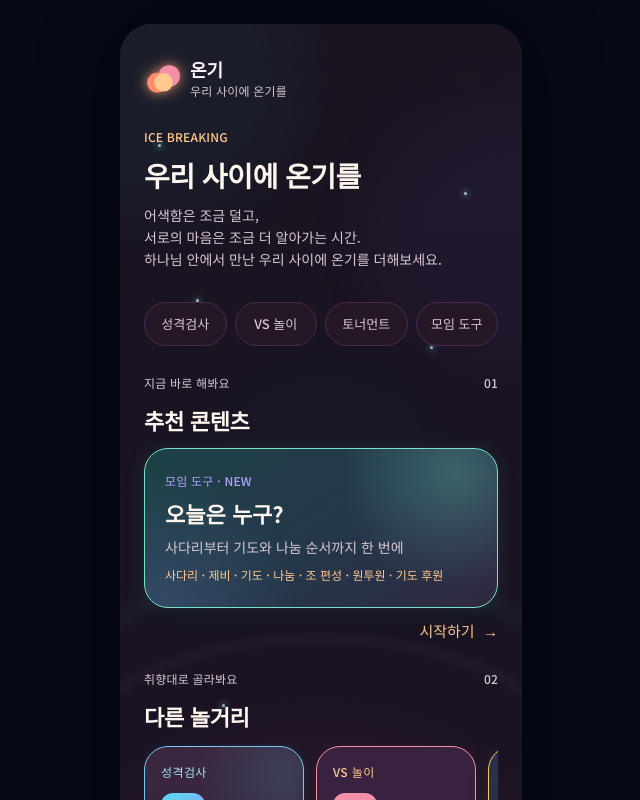
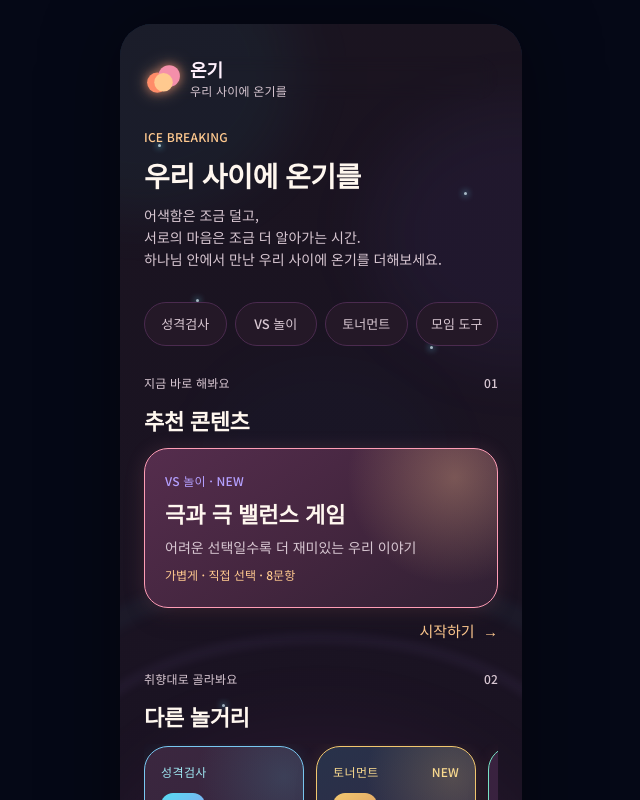
Before and after one commit to BeomhyunPark/heart-trace-test, a React (Vite) app: page / in a window 1280 px wide. Shown: the top 800 px of the page, without its empty margins (319-959 px from the left). Built offline with nearby package versions, Linux system fonts and the light colour scheme.

Commit message:
feat: rotate new content recommendations

```diff
--- a/src/app/activityCatalog.ts
+++ b/src/app/activityCatalog.ts
@@ -10,7 +10,6 @@ export type Activity = {
   meta: string;
   badge?: string;
   available: boolean;
-  featured?: boolean;
 };
 
 export const ACTIVITIES: readonly Activity[] = [
@@ -28,6 +27,7 @@ export const ACTIVITIES: readonly Activity[] = [
     title: '극과 극 밸런스 게임',
     description: '어려운 선택일수록 더 재미있는 우리 이야기',
     meta: '가볍게 · 직접 선택 · 8문항',
+    badge: 'NEW',
     available: true,
   },
   {
@@ -36,6 +36,7 @@ export const ACTIVITIES: readonly Activity[] = [
     title: '최애 월드컵',
     description: '하나만 남을 때까지 이어지는 취향 토너먼트',
     meta: '한 끼 · 디저트 · 야식 · 32강',
+    badge: 'NEW',
     available: true,
   },
   {
@@ -46,6 +47,5 @@ export const ACTIVITIES: readonly Activity[] = [
     meta: '사다리 · 제비 · 기도 · 나눔 · 조 편성 · 원투원 · 기도 후원',
     badge: 'NEW',
     available: true,
-    featured: true,
   },
 ] as const;
--- a/src/features/home/HomeScreen.tsx
+++ b/src/features/home/HomeScreen.tsx
@@ -1,4 +1,6 @@
-import { ACTIVITIES, type ActivityId } from '../../app/activityCatalog';
+import { useState } from 'react';
+
+import { ACTIVITIES, type Activity, type ActivityId } from '../../app/activityCatalog';
 import { BrandMark } from '../../components/BrandMark';
 import { ScreenLayout } from '../../components/ScreenLayout';
 import { InstallAppPrompt } from './components/InstallAppPrompt';
@@ -15,9 +17,34 @@ const ACTIVITY_MARKS: Record<ActivityId, string> = {
   'group-picker': '?',
 };
 
+let previousFeaturedActivityId: ActivityId | null = null;
+
+export function pickFeaturedActivity(
+  activities: readonly Activity[],
+  previousActivityId: ActivityId | null,
+  random = Math.random,
+): Activity | null {
+  const newActivities = activities.filter((activity) => activity.available && activity.badge === 'NEW');
+  const candidates = newActivities.length > 1
+    ? newActivities.filter((activity) => activity.id !== previousActivityId)
+    : newActivities;
+  const fallbackCandidates = activities.filter((activity) => activity.available);
+  const pool = candidates.length > 0 ? candidates : fallbackCandidates;
+
+  if (pool.length === 0) {
+    return null;
+  }
+
+  return pool[Math.min(pool.length - 1, Math.floor(random() * pool.length))];
+}
+
 export function HomeScreen({ onSelectActivity }: HomeScreenProps) {
-  const featuredActivity = ACTIVITIES.find((activity) => activity.featured);
-  const otherActivities = ACTIVITIES.filter((activity) => !activity.featured);
+  const [featuredActivity] = useState(() => {
+    const selected = pickFeaturedActivity(ACTIVITIES, previousFeaturedActivityId);
+    previousFeaturedActivityId = selected?.id ?? null;
+    return selected;
+  });
+  const otherActivities = ACTIVITIES.filter((activity) => activity.id !== featuredActivity?.id);
 
   if (!featuredActivity) {
     return null;
```
Also changed, not shown: 2 other files (tests, documents, lock files or other folders).
